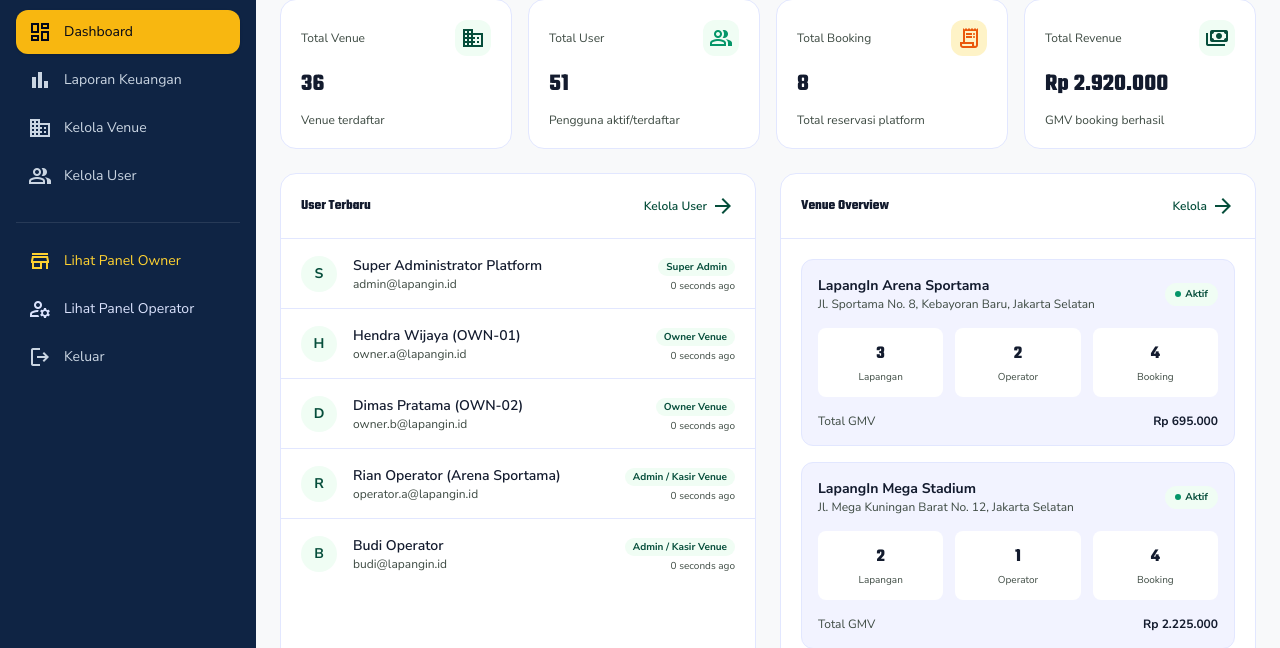
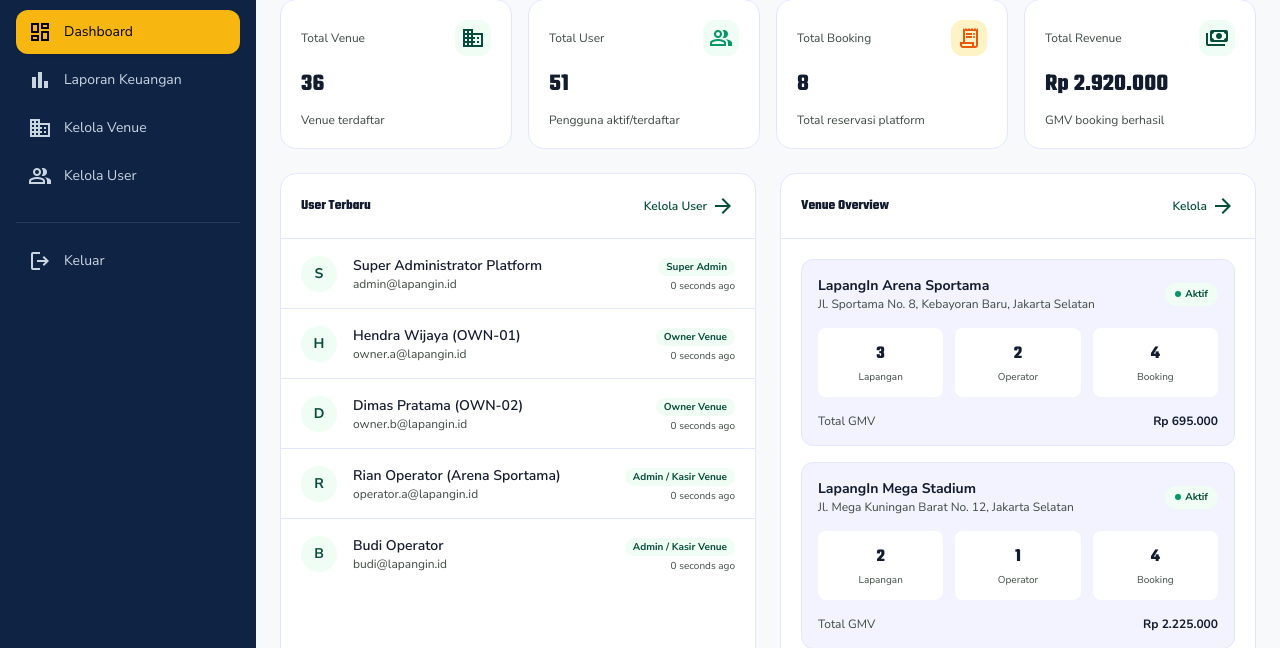
Before and after one commit to baim088/lapangin, a Laravel app: page /admin/dashboard in a window 1280 px wide. Shown: the part 102-750 px from the top of the page. Run offline with Laravel 12, Linux system fonts and the light colour scheme; data comes from the database, SQL or seed files in the repository; data that the repository does not hold is empty; style sheets or scripts are compiled from the project's sources.

Commit message:
chore(admin): remove cross-panel links to owner and operator dashboards

```diff
--- a/resources/views/admin/dashboard.blade.php
+++ b/resources/views/admin/dashboard.blade.php
@@ -37,14 +37,6 @@
                     @endforeach
                 </div>
                 <div class="mt-6 pt-4 border-t border-surface-white/10 flex flex-col gap-1">
-                    <a href="{{ route('owner.dashboard') }}" class="flex items-center gap-3 px-3 py-2.5 rounded-xl text-sm font-medium text-amber-300 hover:text-white hover:bg-white/5 transition-all">
-                        <span class="material-symbols-outlined text-[20px]">store</span>
-                        Lihat Panel Owner
-                    </a>
-                    <a href="{{ route('operator.dashboard') }}" class="flex items-center gap-3 px-3 py-2.5 rounded-xl text-sm font-medium text-surface-container-highest hover:text-surface-white hover:bg-white/5 transition-all">
-                        <span class="material-symbols-outlined text-[20px]">manage_accounts</span>
-                        Lihat Panel Operator
-                    </a>
                     <form action="{{ route('logout') }}" method="POST">
                         @csrf
                         <button type="submit" class="w-full flex items-center gap-3 px-3 py-2.5 rounded-xl text-sm font-medium text-slate-300 hover:text-white hover:bg-white/5 transition-all text-left">
--- a/resources/views/admin/laporan.blade.php
+++ b/resources/views/admin/laporan.blade.php
@@ -37,10 +37,6 @@
                     @endforeach
                 </div>
                 <div class="mt-6 pt-4 border-t border-surface-white/10 flex flex-col gap-1">
-                    <a href="{{ route('operator.dashboard') }}" class="flex items-center gap-3 px-3 py-2.5 rounded-xl text-sm font-medium text-slate-300 hover:text-white hover:bg-white/5 transition-all">
-                        <span class="material-symbols-outlined text-[20px]">manage_accounts</span>
-                        Lihat Panel Operator
-                    </a>
                     <form action="{{ route('logout') }}" method="POST">
                         @csrf
                         <button type="submit" class="w-full flex items-center gap-3 px-3 py-2.5 rounded-xl text-sm font-medium text-slate-300 hover:text-white hover:bg-white/5 transition-all text-left">
--- a/resources/views/admin/users.blade.php
+++ b/resources/views/admin/users.blade.php
@@ -32,10 +32,6 @@
                     @endforeach
                 </div>
                 <div class="mt-6 pt-4 border-t border-surface-white/10 flex flex-col gap-1">
-                    <a href="{{ route('operator.dashboard') }}" class="flex items-center gap-3 px-3 py-2.5 rounded-xl text-sm font-medium text-slate-300 hover:text-white hover:bg-white/5 transition-all">
-                        <span class="material-symbols-outlined text-[20px]">manage_accounts</span>
-                        Lihat Panel Operator
-                    </a>
                     <form action="{{ route('logout') }}" method="POST">
                         @csrf
                         <button type="submit" class="w-full flex items-center gap-3 px-3 py-2.5 rounded-xl text-sm font-medium text-slate-300 hover:text-white hover:bg-white/5 transition-all text-left">
```
Also changed, not shown: resources/views/admin/venues.blade.php (+0 -8 lines).
